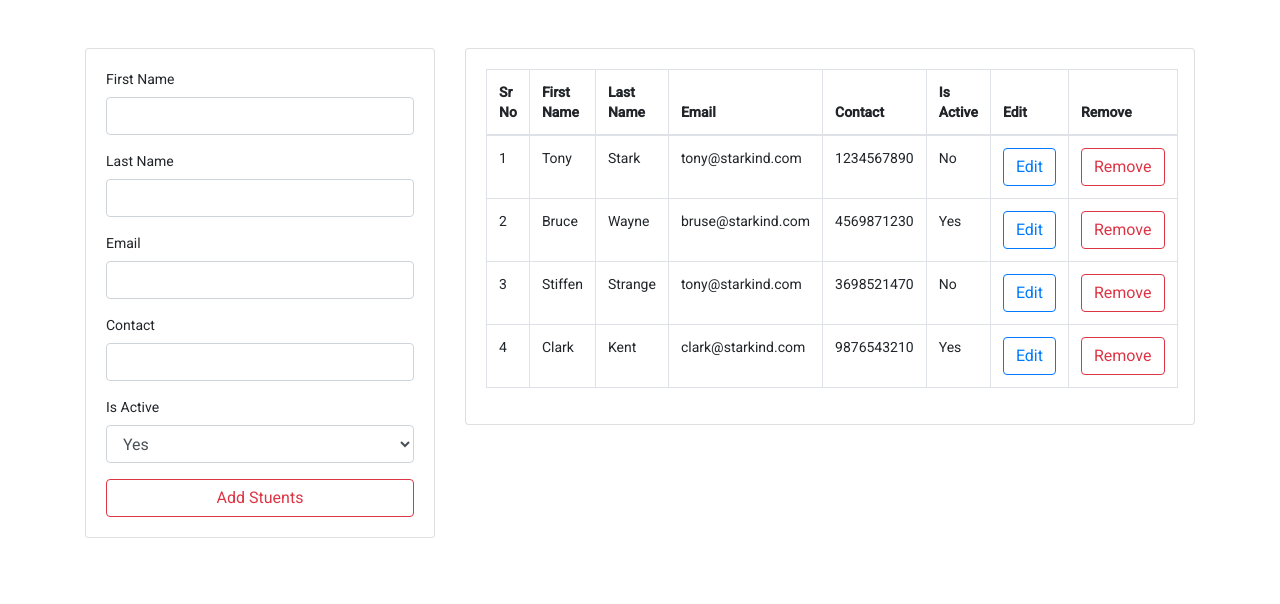
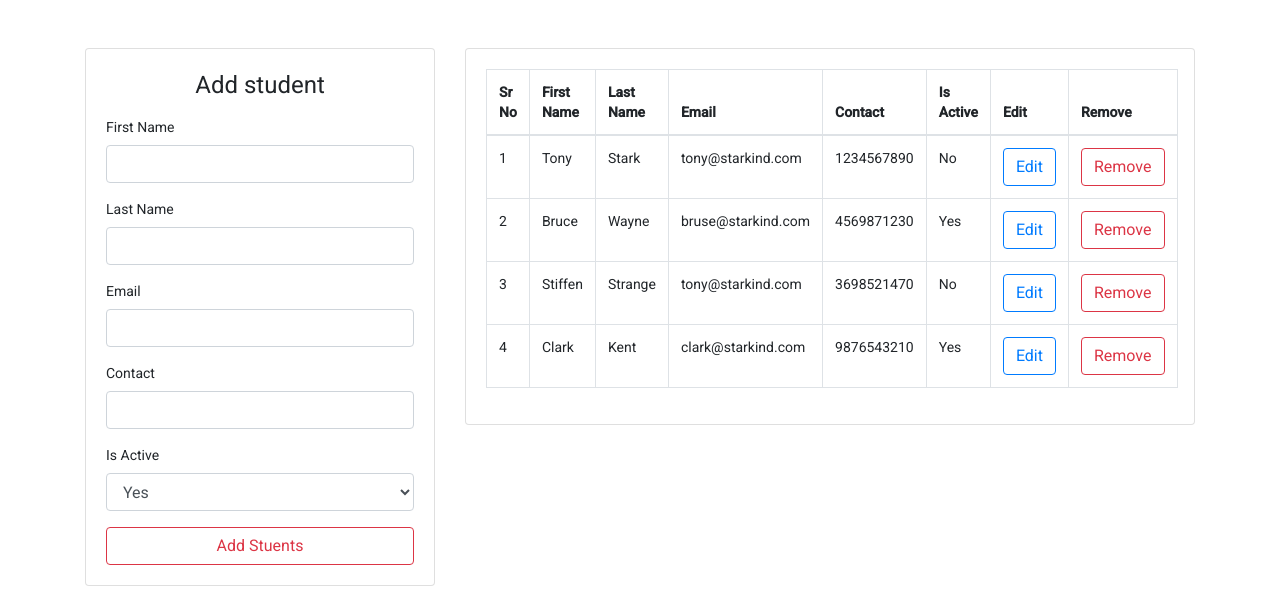
Before and after one commit to iambhushanv/conflict-one, an Angular app: page / in a window 1280 px wide. Shown: the top 604 px of the page. Built offline with nearby package versions, Linux system fonts and the light colour scheme.

Commit message:
create functionality empty form

```diff
--- a/src/app/shared/components/std-dashboard/std-dashboard.component.html
+++ b/src/app/shared/components/std-dashboard/std-dashboard.component.html
@@ -10,9 +10,7 @@
     </div>
     <div class="col-md-8">
         <app-std-table
-        [getstdArr]="stdsArr"
-        (emiteditObj)="getEditObj($event)"
-        (emitRemoveId)="getRemovedId($event)"
+        [getstdArr]="stdsArr"  (emiteditObj)="getEditObj($event)" (emitRemoveId)="getRemovedId($event)"
         ></app-std-table>
     </div>
 </div>
--- a/src/app/shared/components/std-form/std-form.component.html
+++ b/src/app/shared/components/std-form/std-form.component.html
@@ -1,6 +1,7 @@
 
 <div class="card">
     <div class="card-body">
+        <h1 class="text-center">{{isInEditMode ? 'update' :'Add student'}}</h1>
         <div class="form-group">
             <label for="fname">First Name</label>
             <input type="text" #fname class="form-control">
--- a/src/app/shared/components/std-form/std-form.component.ts
+++ b/src/app/shared/components/std-form/std-form.component.ts
@@ -54,7 +54,8 @@ export class StdFormComponent implements OnInit, OnChanges {
   }
 
   addstudent(){
-    let new_student:Istd={
+   if(this.fname.nativeElement.value.length >0 ){
+     let new_student:Istd={
       fname:this.fname.nativeElement.value,
       lname:this.lname.nativeElement.value,
       email:this.email.nativeElement.value,
@@ -70,5 +71,7 @@ export class StdFormComponent implements OnInit, OnChanges {
     this.contact.nativeElement.value=''
    this.isActive.nativeElement.value==='true'
 
+
+   }
   }
 }
```
